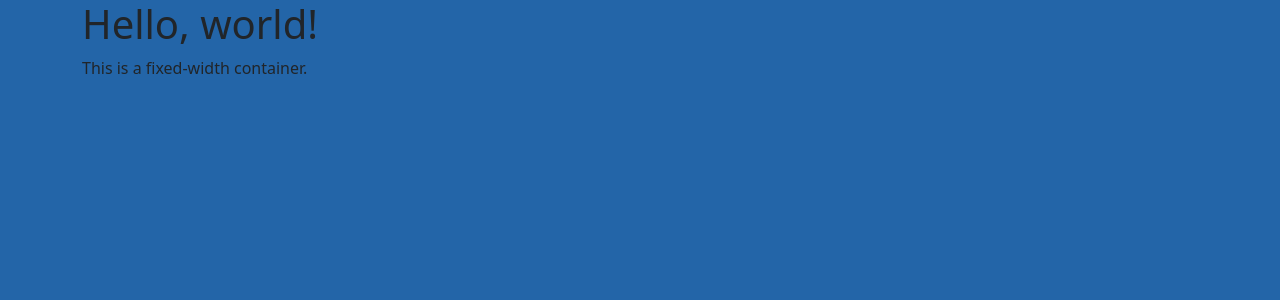
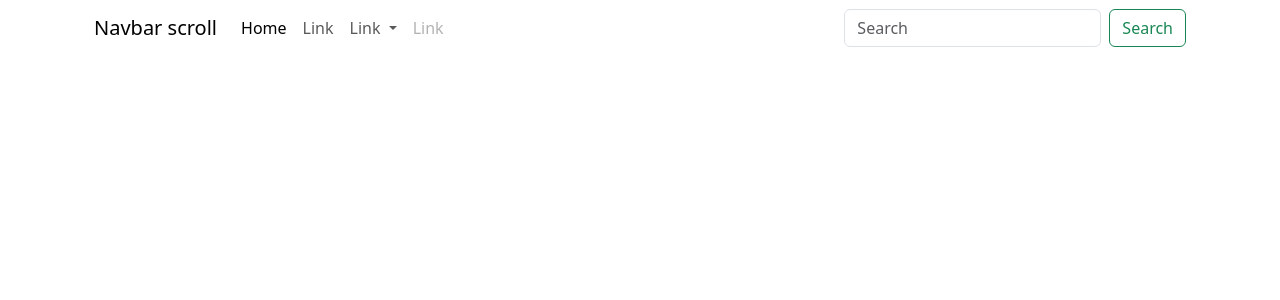
Before and after one commit to vinicius-rebelatto/django-dashboard, a Django app: page / in a window 1280 px wide. Shown: the top 300 px of the page. Run offline with Django 5.2, Linux system fonts and the light colour scheme; some libraries are stand-ins or nearby versions.

Commit message:
Inicio, contrução da dashboard

```diff
--- a/myproject/dashboard/static/custom.scss
+++ b/myproject/dashboard/static/custom.scss
@@ -3,8 +3,10 @@
 @import '../../node_modules/bootstrap/scss/bootstrap.scss';
 
 // Your custom styles
-body {
-    background-color: #2365a8;
-}
+/*body {
+    background-color: #D4D4D4;
+}*/
+
+
 
 //node_modules/bootstrap/scss/bootstrap
--- a/myproject/dashboard/templates/dashboard.html
+++ b/myproject/dashboard/templates/dashboard.html
@@ -10,8 +10,42 @@
   </head>
   <body>
     <div class="container">
-      <h1>Hello, world!</h1>
-      <p>This is a fixed-width container.</p>
+      <nav class="navbar navbar-expand-lg bg-blue">
+        <div class="container-fluid">
+          <a class="navbar-brand" href="#">Navbar scroll</a>
+          <button class="navbar-toggler" type="button" data-bs-toggle="collapse" data-bs-target="#navbarScroll" aria-controls="navbarScroll" aria-expanded="false" aria-label="Toggle navigation">
+            <span class="navbar-toggler-icon"></span>
+          </button>
+          <div class="collapse navbar-collapse" id="navbarScroll">
+            <ul class="navbar-nav me-auto my-2 my-lg-0 navbar-nav-scroll" style="--bs-scroll-height: 100px;">
+              <li class="nav-item">
+                <a class="nav-link active" aria-current="page" href="#">Home</a>
+              </li>
+              <li class="nav-item">
+                <a class="nav-link" href="#">Link</a>
+              </li>
+              <li class="nav-item dropdown">
+                <a class="nav-link dropdown-toggle" href="#" role="button" data-bs-toggle="dropdown" aria-expanded="false">
+                  Link
+                </a>
+                <ul class="dropdown-menu">
+                  <li><a class="dropdown-item" href="#">Action</a></li>
+                  <li><a class="dropdown-item" href="#">Another action</a></li>
+                  <li><hr class="dropdown-divider"></li>
+                  <li><a class="dropdown-item" href="#">Something else here</a></li>
+                </ul>
+              </li>
+              <li class="nav-item">
+                <a class="nav-link disabled" aria-disabled="true">Link</a>
+              </li>
+            </ul>
+            <form class="d-flex" role="search">
+              <input class="form-control me-2" type="search" placeholder="Search" aria-label="Search">
+              <button class="btn btn-outline-success" type="submit">Search</button>
+            </form>
+          </div>
+        </div>
+      </nav>
     </div>
     <script src="{% static '../static/main.js' %}"></script>
 
--- a/myproject/package.json
+++ b/myproject/package.json
@@ -4,6 +4,6 @@
   },
 
   "scripts": {
-    "build-css": "sass dashboard/static/custom.scss dashboard/static/custom.css"
+    "build-css": "sass --quiet-deps dashboard/static/custom.scss dashboard/static/custom.css"
   }
 }
```
Also changed, not shown: myproject/dashboard/static/custom.css, 1 other file.
